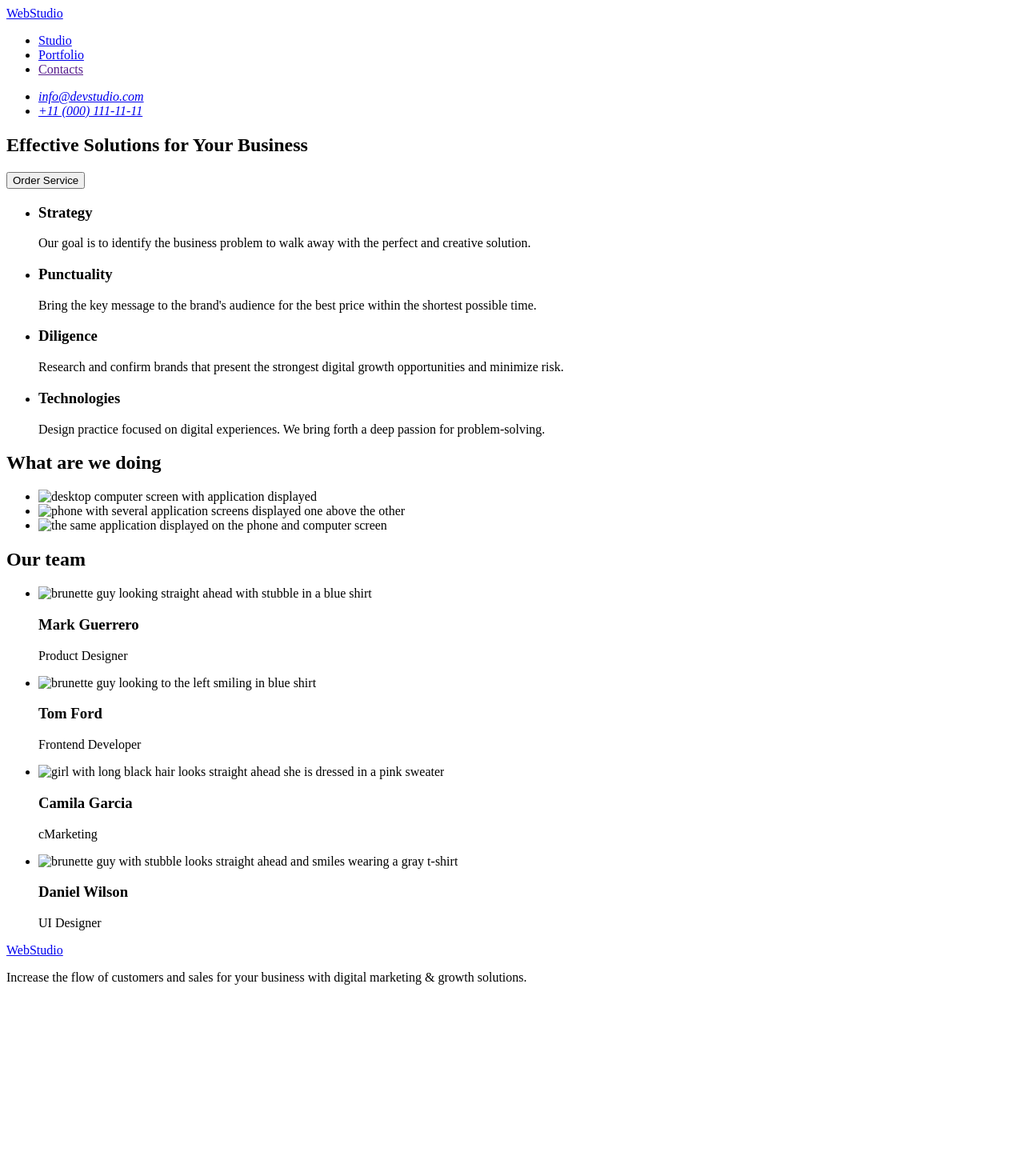
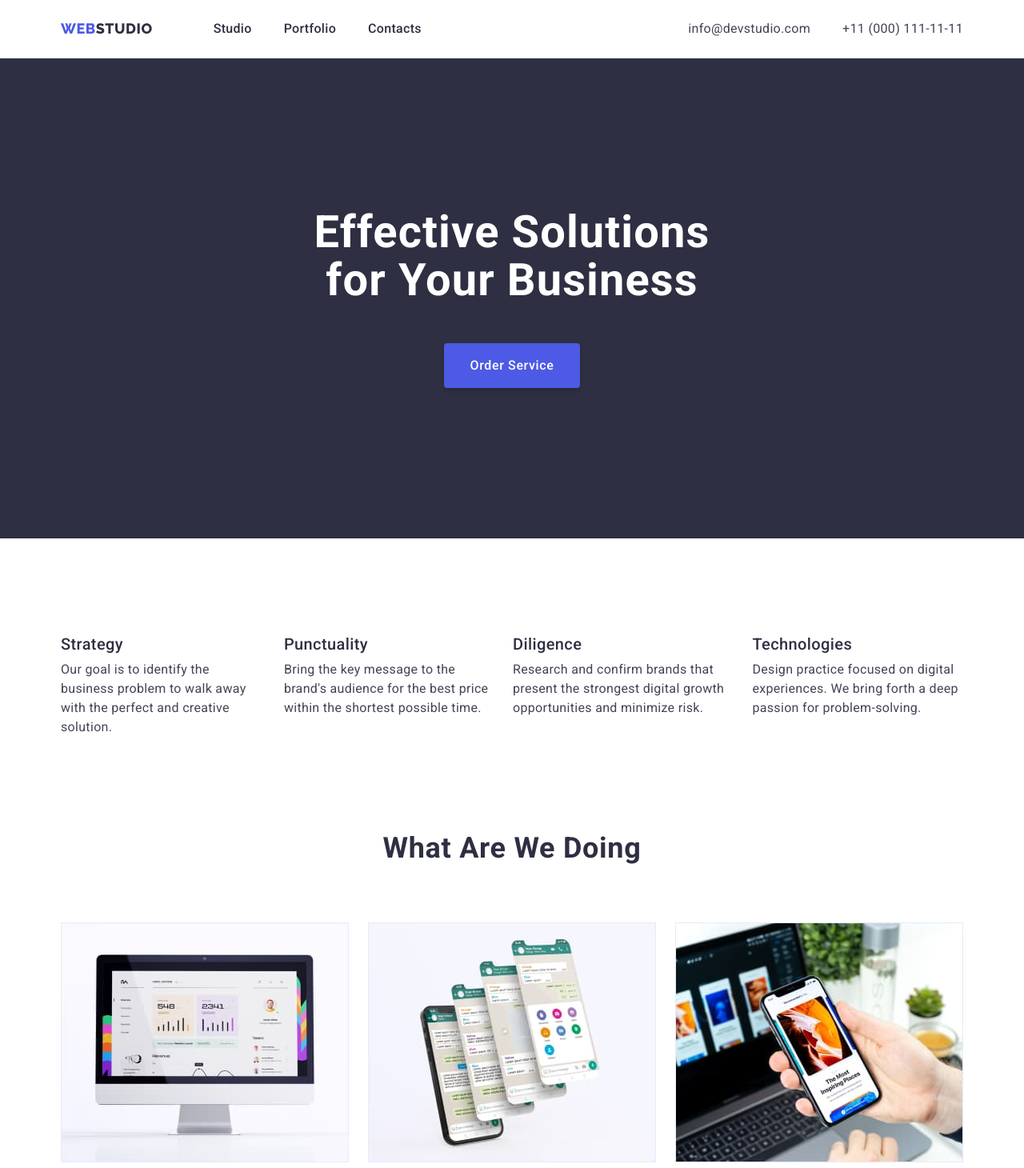
Before and after one commit to dmgrabski/goit-markup-hw-03, a plain HTML site: page index.html in a window 1280 px wide. Shown: the top 1460 px of the page at 80% size. Before the commit the page ends 1247 px from the top, so only its background shows below. Drawn offline with nearby package versions, Linux system fonts and the light colour scheme.

Commit message:
Update hm3

```diff
--- /dev/null
+++ b/css/styles.css
@@ -0,0 +1,341 @@
+body {
+  font-family: "Roboto", sans-serif;
+  color: var(--text);
+}
+
+:root {
+  --dark: #2e2f42;
+  --text: #434455;
+  --primary-brand: #4d5ae5;
+  --link-active: #404bbf;
+  --white: #fff;
+  --light: #f4f4fd;
+  --cornflower: #e7e9fc;
+  --button-shadow: rgba(0, 0, 0, 0.15);
+}
+
+.link {
+  text-decoration: none;
+}
+
+.logo {
+  color: var(--dark);
+  text-decoration: none;
+  font-family: "Raleway";
+  font-size: 18px;
+  font-weight: 800;
+  line-height: 116.667%;
+  letter-spacing: 0.54px;
+  text-transform: uppercase;
+  padding-right: 76px;
+  padding-top: 25.5px;
+  padding-bottom: 25.5px;
+}
+
+.logo-accent {
+  color: var(--primary-brand);
+}
+
+.top-menu {
+  display: flex;
+  gap: 40px;
+  list-style-type: none;
+  padding: 24px 0;
+  margin: 0;
+}
+
+.nav-link{
+  color: var(--dark);
+  font-size: 16px;
+  font-weight: 500;
+  line-height: 150%;
+  letter-spacing: 0.32px;
+}
+
+.link:hover,
+.link:focus {
+  color: var(--link-active);
+}
+
+.contacts {
+  display: flex;
+  gap: 40px;
+  list-style-type: none;
+  padding-left: 0;
+  padding-top: 24px;
+  padding-bottom: 24px;
+  margin: 0;
+}
+
+.contact-link {
+  font-style: normal;
+  color: var(--text);
+  font-size: 16px;
+  line-height: 150%;
+  letter-spacing: 0.32px;
+}
+
+.hero-image {
+  display: flex;
+  flex-direction: column;
+  align-items: center;
+  gap: 48px;
+  padding-bottom: 188px;
+  background: var(--dark);
+}
+
+.title {
+  color: var(--white);
+  text-align: center;
+  font-size: 56px;
+  font-weight: 700;
+  line-height: 107.143%;
+  letter-spacing: 1.12px;
+  padding-top: 188px;
+  margin: 0;
+  width: 496px;
+}
+
+.hero-button {
+  cursor: pointer;
+  background: var(--primary-brand);
+  color: var(--white);
+  font-size: 16px;
+  font-weight: 500;
+  line-height: 150%;
+  letter-spacing: 0.64px;
+  font-style: "inherit";
+  padding: 16px 32px;
+  border-radius: 4px;
+  box-shadow: 0px 4px 4px 0px var(--button-shadow);
+  border: none;
+}
+
+.hero-button:hover,
+.hero-button:focus {
+  background-color: var(--link-active);
+}
+
+.feature-list {
+  display: flex;
+  gap: 24px;
+  list-style-type: none;
+  margin: 0px;
+  padding: 0px
+}
+
+.feature {
+  color: var(--dark);
+  font-size: 20px;
+  font-weight: 500;
+  line-height: 120%;
+  letter-spacing: 0.4px;
+  margin-bottom: 8px;
+  margin-top: 0px;
+}
+
+.feature-description {
+  font-size: 16px;
+  line-height: 150%;
+  letter-spacing: 0.32px;
+  margin: 0px;
+}
+
+.spec-header {
+  color: var(--dark);
+  text-align: center;
+  font-size: 36px;
+  font-weight: 700;
+  line-height: 111.111%;
+  letter-spacing: 0.72px;
+  text-transform: capitalize;
+  padding-top: 120px;
+  padding-bottom: 72px;
+  margin: 0px;
+}
+
+.team-header {
+  color: var(--dark);
+  text-align: center;
+  font-size: 36px;
+  font-weight: 700;
+  line-height: 111.111%;
+  letter-spacing: 0.72px;
+  text-transform: capitalize;
+  padding-bottom: 72px;
+  margin: 0px;
+}
+
+.header {
+  color: var(--dark);
+  text-align: center;
+  font-size: 36px;
+  font-weight: 700;
+  line-height: 111.111%;
+  letter-spacing: 0.72px;
+  text-transform: capitalize;
+  padding-top: 0px;
+}
+.spec-list {
+  display: flex;
+  gap: 24px;
+  justify-content: center;
+  list-style-type: none;
+  padding: 0;
+  margin: 0;
+}
+.team-list {
+  display: flex;
+  gap: 24px;
+  justify-content: center;
+  list-style-type: none;
+  margin: 0;
+  padding: 0;
+}
+.team-box {
+  background: var(--light);
+}
+.worker-name {
+  color: var(--dark);
+  text-align: center;
+  font-size: 20px;
+  font-weight: 500;
+  line-height: 120%;
+  letter-spacing: 0.4px;
+  padding: 0px;
+  margin-top: 32px;
+  margin-bottom: 8px;
+}
+.worker-description {
+  text-align: center;
+  font-size: 16px;
+  line-height: 150%;
+  letter-spacing: 0.32px;
+  margin: 0;
+}
+.footer-bg {
+  background: var(--dark);
+}
+.logo-accent-white {
+  color: var(--light);
+}
+.footer-slogan {
+  color: var(--light);
+  font-style: normal;
+  font-size: 16px;
+  line-height: 150%;
+  letter-spacing: 0.32px;
+  width: 264px;
+}
+
+.filters {
+  display: flex;
+  justify-content: center;
+  gap: 24px;
+  list-style-type: none;
+  margin-bottom: 72px;
+  padding-left: 0px;
+}
+
+.filter-button {
+  color: var(--primary-brand);
+  background: var(--light);
+  text-align: center;
+  font-size: 16px;
+  font-weight: 500;
+  line-height: 150%;
+  letter-spacing: 0.64px;
+  font-style: "inherit";
+  cursor: pointer;
+  padding: 12px 24px;
+  border-radius: 4px;
+  border: 1px solid var(--cornflower);
+}
+.filter-button:hover,
+.filter-button:focus {
+  background-color: var(--link-active);
+  color: var(--light);
+  box-shadow: 0px 2px 2px 0px rgba(0, 0, 0, 0.12),
+    0px 2px 1px 0px rgba(0, 0, 0, 0.08), 0px 3px 1px 0px rgba(0, 0, 0, 0.1);
+  border: 1px solid var(--link-active);
+}
+
+.projects-list {
+  list-style-type: none;
+  display: flex;
+  flex-wrap: wrap;
+  row-gap: 48px;
+  column-gap: 24px;
+  margin: 0;
+  padding: 0;
+}
+.project-name {
+  color: var(--dark);
+  font-size: 20px;
+  font-weight: 500;
+  line-height: 120%;
+  letter-spacing: 0.4px;
+  margin-top: 0;
+  margin-bottom: 8px;
+}
+.project-type {
+  font-size: 16px;
+  line-height: 150%;
+  letter-spacing: 0.32px;
+  margin: 0;
+}
+
+.container {
+  width: 1158px;
+  padding: 0px 15px;
+  margin: 0 auto;
+}
+
+.section {
+  padding: 120px 0px;
+}
+
+.top-line {
+  display: flex;
+  justify-content: space-between;
+  align-items: center;
+}
+
+.navigation {
+  display: flex;
+  align-items: center;
+}
+
+.header-line {
+  border-bottom: 1px solid var(--cornflower);
+}
+.team-list > li {
+  background-color: var(--white);
+  box-shadow: 0px 2px 1px 0px rgba(46, 47, 66, 0.08),
+    0px 1px 1px 0px rgba(46, 47, 66, 0.16),
+    0px 1px 6px 0px rgba(46, 47, 66, 0.08);
+  border-radius: 0px 0px 4px 4px;
+  padding-bottom: 32px;
+}
+
+.projects-list > li {
+  flex-basis: calc((100% - 48px) / 3);
+}
+
+.card-description {
+  background-color: var(--white);
+  border-color: var(--cornflower);
+  border-style: solid;
+  border-right-width: 1px;
+  border-bottom-width: 1px;
+  border-left-width: 1px;
+  border-top-width: 0;
+  padding: 32px 16px;
+}
+
+.projects-list img {
+  display: block;
+}
+.team-list img {
+  display: block;
+}
--- a/index.html
+++ b/index.html
@@ -1,13 +1,20 @@
 <!DOCTYPE html>
 <html lang="en">
   <head>
-    <link rel="stylesheet" href="css/styles.css" />
     <link rel="preconnect" href="https://fonts.googleapis.com" />
     <link rel="preconnect" href="https://fonts.gstatic.com" crossorigin />
     <link
       href="https://fonts.googleapis.com/css2?family=Raleway:wght@800&family=Roboto:wght@400;500;700&display=swap"
       rel="stylesheet"
     />
+    <link
+      rel="stylesheet"
+      href="https://cdnjs.cloudflare.com/ajax/libs/modern-normalize/2.0.0/modern-normalize.min.css"
+      integrity="sha512-4xo8blKMVCiXpTaLzQSLSw3KFOVPWhm/TRtuPVc4WG6kUgjH6J03IBuG7JZPkcWMxJ5huwaBpOpnwYElP/m6wg=="
+      crossorigin="anonymous"
+      referrerpolicy="no-referrer"
+    />
+    <link rel="stylesheet" href="css/styles.css" />
     <meta charset="UTF-8" />
     <meta http-equiv="X-UA-Compatible" content="IE=edge" />
     <meta name="viewport" content="width=device-width, initial-scale=1.0" />
@@ -15,9 +22,9 @@
   </head>
 
   <body>
-    <header>
-      <div>
-        <nav>
+    <header class="header-line">
+      <div class="container top-line">
+        <nav class="navigation">
           <a href="./index.html" class="logo">
             <span class="logo-accent">Web</span><span>Studio</span>
           </a>
@@ -47,17 +54,18 @@
     </header>
 
     <main>
-      <section class="hero-image">
+      <div class="hero-image">
         <h1 class="title">Effective Solutions for Your Business</h1>
         <button type="button" class="hero-button">Order Service</button>
-      </section>
-      <section>
+      </div>
+      <section class="section">
+        <div class="container">
           <ul class="feature-list">
             <li>
               <h3 class="feature">Strategy</h3>
               <p class="feature-description">
-              Our goal is to identify the business problem to walk away with the
-              perfect and creative solution.
+                Our goal is to identify the business problem to walk away with
+                the perfect and creative solution.
               </p>
             </li>
             <li>
@@ -82,14 +90,12 @@
               </p>
             </li>
           </ul>
-      </section>
 
-      <section>
-        <h2 class="header">What are we doing</h2>
+          <h2 class="spec-header">What are we doing</h2>
           <ul class="spec-list">
             <li>
               <img
-              src="./images/1.jpg"
+                src="images/1.jpg"
                 alt="desktop computer screen with application displayed"
                 width="360"
                 height="300"
@@ -97,7 +103,7 @@
             </li>
             <li>
               <img
-              src="./images/2.jpg"
+                src="images/2.jpg"
                 alt="phone with several application screens displayed one above the other"
                 width="360"
                 height="300"
@@ -105,79 +111,80 @@
             </li>
             <li>
               <img
-              src="./images/3.jpg"
+                src="images/3.jpg"
                 alt="the same application displayed on the phone and computer screen"
                 width="360"
                 height="300"
               />
             </li>
           </ul>
+        </div>
       </section>
 
-      <section class="team-box">
-        <h2 class="header">Our team</h2>
+      <div class="team-box">
+        <section class="section">
+          <div class="container">
+            <h2 class="team-header">Our team</h2>
             <ul class="team-list">
               <li>
                 <img
-              src="./images/4.jpg"
+                  src="images/4.jpg"
                   alt="brunette guy looking straight ahead with stubble in a blue shirt"
                   width="264"
                   height="260"
                 />
-            <div>
                 <h3 class="worker-name">Mark Guerrero</h3>
                 <p class="worker-description">Product Designer</p>
-            </div>
               </li>
               <li>
                 <img
-              src="./images/5.jpg"
+                  src="images/5.jpg"
                   alt="brunette guy looking to the left smiling in blue shirt"
                   width="264"
                   height="260"
                 />
-            <div>
                 <h3 class="worker-name">Tom Ford</h3>
                 <p class="worker-description">Frontend Developer</p>
-            </div>
               </li>
               <li>
                 <img
-              src="./images/6.jpg"
+                  src="images/6.jpg"
                   alt="girl with long black hair looks straight ahead she is dressed in a pink sweater"
                   width="264"
                   height="260"
                 />
-            <div>
                 <h3 class="worker-name">Camila Garcia</h3>
                 <p class="worker-description">cMarketing</p>
-            </div>
               </li>
               <li>
                 <img
-              src="./images/7.jpg"
+                  src="images/7.jpg"
                   alt="brunette guy with stubble looks straight ahead and smiles wearing a gray t-shirt"
                   width="264"
                   height="260"
                 />
-            <div>
                 <h3 class="worker-name">Daniel Wilson</h3>
                 <p class="worker-description">UI Designer</p>
-            </div>
               </li>
             </ul>
+          </div>
         </section>
+      </div>
     </main>
 
     <footer class="footer-bg">
+      <section class="section">
+        <div class="container">
           <a href="./index.html" class="logo">
             <span class="logo-accent">Web</span
             ><span class="logo-accent-white">Studio</span>
           </a>
           <p class="footer-slogan">
-        Increase the flow of customers and sales for your business with digital
-        marketing & growth solutions.
+            Increase the flow of customers and sales for your business with
+            digital marketing & growth solutions.
           </p>
+        </div>
+      </section>
     </footer>
   </body>
 </html>
```
Also changed, not shown: portfolio.html (+32 -16 lines), images/1.jpg (added), images/2.jpg (added), images/3.jpg (added), images/4.jpg (added), images/5.jpg (added), images/6.jpg (added), images/7.jpg (added), images/portfolio1.jpg (added), images/portfolio2.jpg (added), images/portfolio3.jpg (added), images/portfolio4.jpg (added), images/portfolio5.jpg (added), images/portfolio6.jpg (added), 3 more files. Lines whose indentation alone changed are shown as unchanged.
